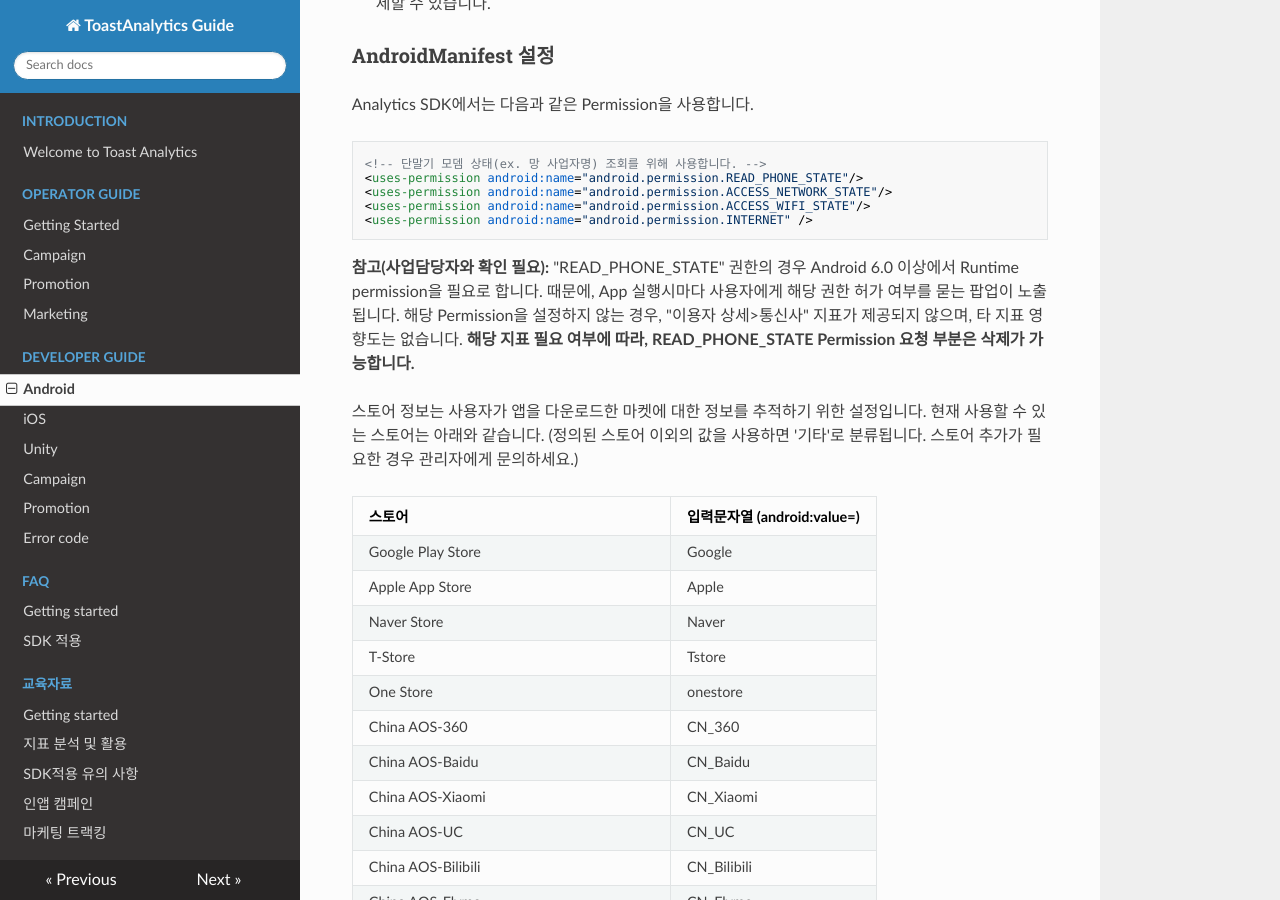
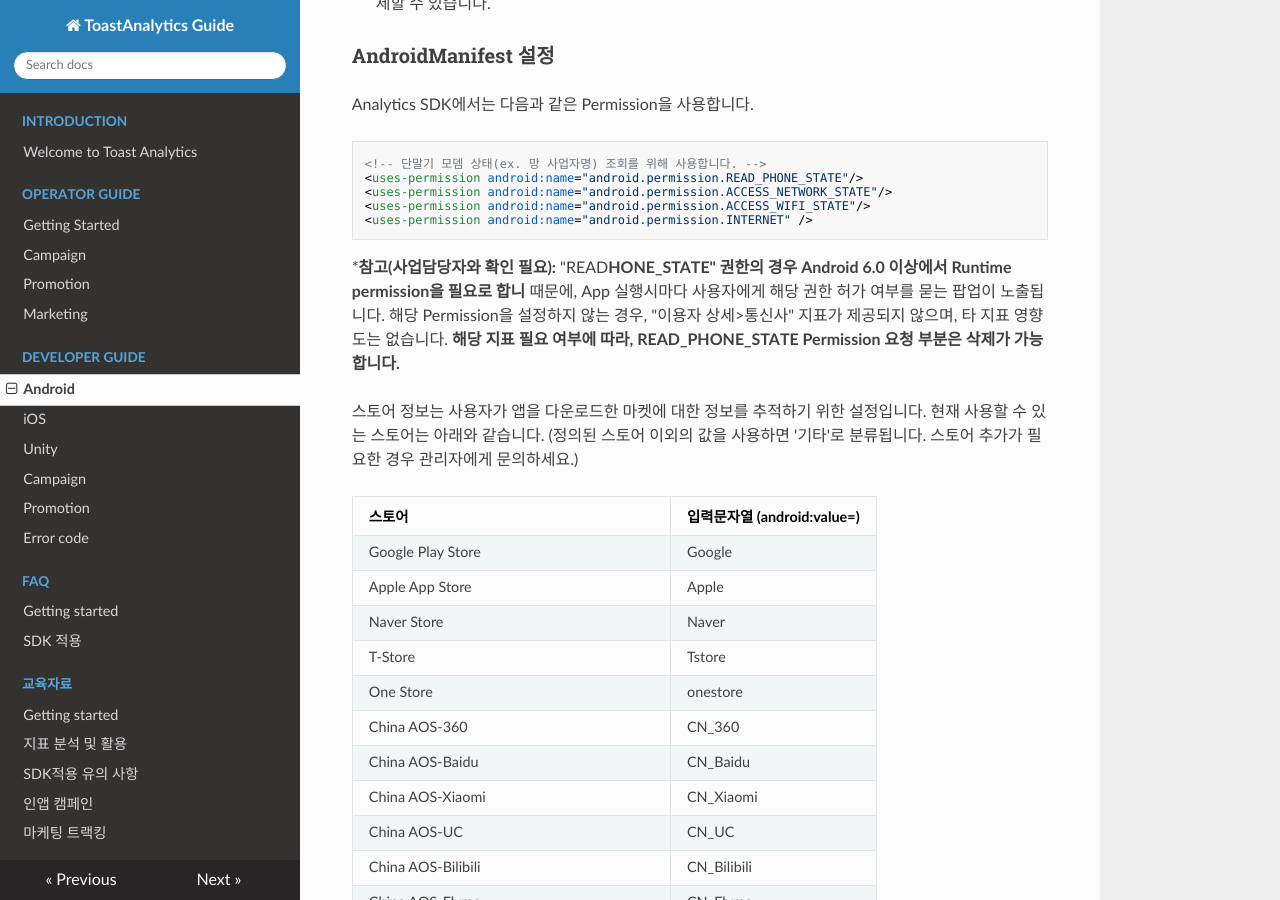
Before and after one commit to ToastAnalytics/ToastAnalytics, an MkDocs documentation site: the page built from docs/Developer/4. Android Developer Guide.md, in a window 1280 px wide and 900 px high, scrolled down 4765 px. Built offline with MkDocs 1.6.1, drawn with Linux system fonts in a browser that asks for light colours; nearby versions of some CDN libraries; old or Windows-style settings are respelled for this version of MkDocs.

````diff
--- a/docs/Developer/4. Android Developer Guide.md
+++ b/docs/Developer/4. Android Developer Guide.md
@@ -83,7 +83,7 @@ Analytics SDK에서는 다음과 같은 Permission을 사용합니다.
 <uses-permission android:name="android.permission.INTERNET" />
 ```
 
-**참고(사업담당자와 확인 필요):**
+***참고(사업담당자와 확인 필요):**
 "READ_PHONE_STATE" 권한의 경우 Android 6.0 이상에서 Runtime permission을 필요로 합니다.
 때문에, App 실행시마다 사용자에게 해당 권한 허가 여부를 묻는 팝업이 노출됩니다.
 해당 Permission을 설정하지 않는 경우, "이용자 상세>통신사" 지표가 제공되지 않으며, 타 지표 영향도는 없습니다.
````
